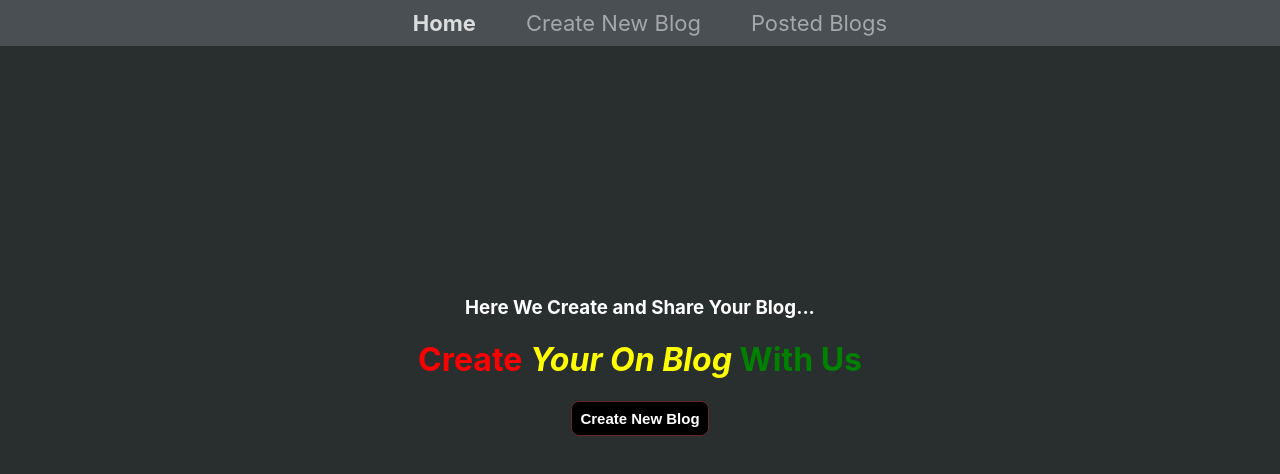
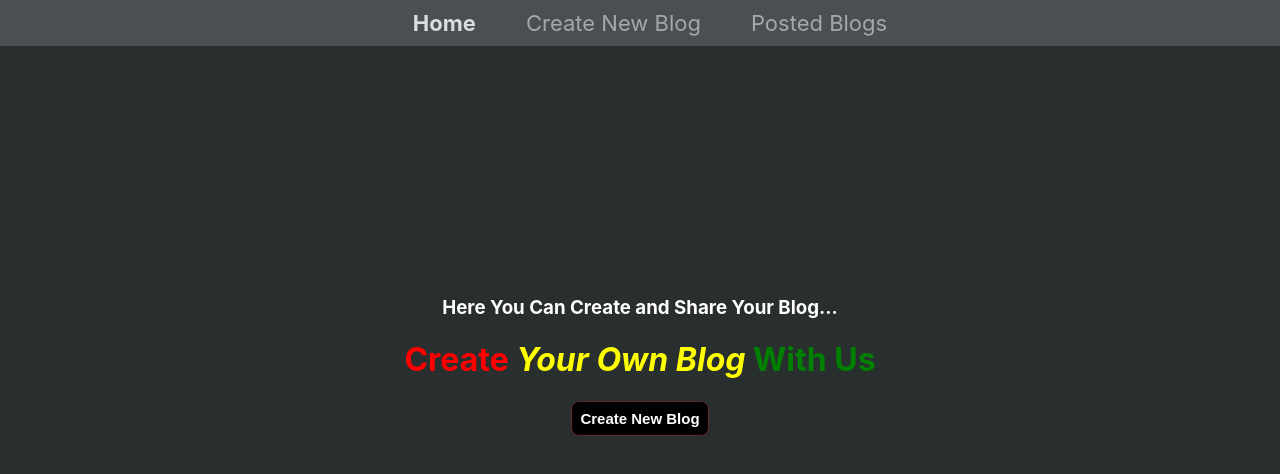
Before and after one commit to AjmalOP/Blog-Site-, a React (Create React App) app: page / in a window 1280 px wide. Shown: the top 474 px of the page. Built offline with nearby package versions, Linux system fonts and the light colour scheme.

Commit message:
spell update

```diff
--- a/src/assets/Home.js
+++ b/src/assets/Home.js
@@ -5,8 +5,8 @@ let Home = ()=>{
     const NavigateToCreate = useNavigate()
     return (
         <div style={{marginTop:'250px'}}>
-        <h3 style={{color:'white'}}>Here We Create and Share Your Blog...</h3>
-        <h1 style={{color:'yellow'}}><span style={{color:'red'}}>Create</span><i> Your On Blog </i><span style={{color:'green'}}>With Us</span></h1>
+        <h3 style={{color:'white'}}>Here You Can Create and Share Your Blog...</h3>
+        <h1 style={{color:'yellow'}}><span style={{color:'red'}}>Create</span><i> Your Own Blog </i><span style={{color:'green'}}>With Us</span></h1>
             <button onClick={()=>NavigateToCreate('/create')} style={{backgroundColor:'black',border:'1px solid rgb(100, 40, 40)', padding:'8px' , borderRadius:'8px' , color:'white' , fontSize:'15px'}}><b>Create New Blog</b></button>
         </div>
     )
```
